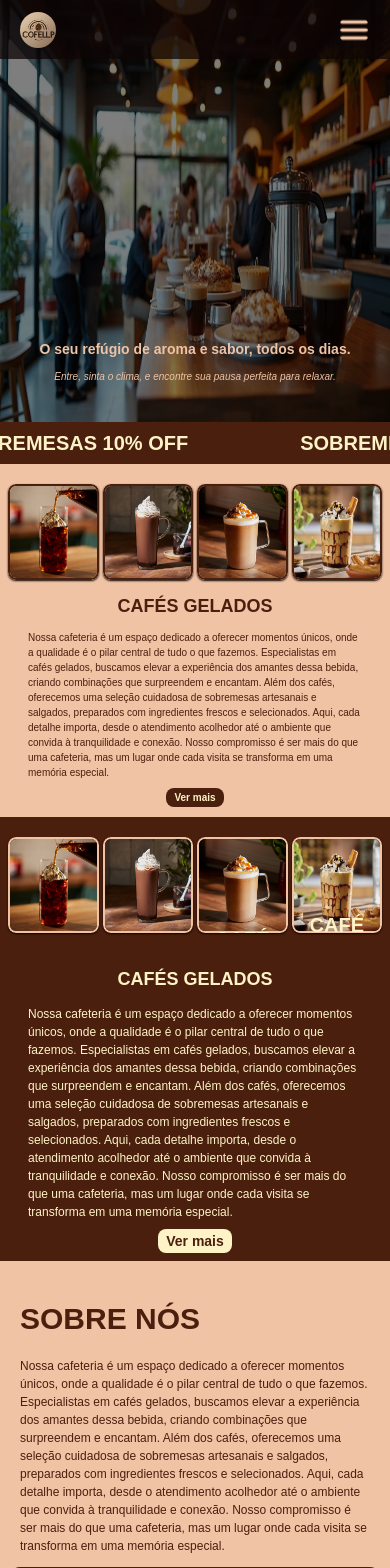
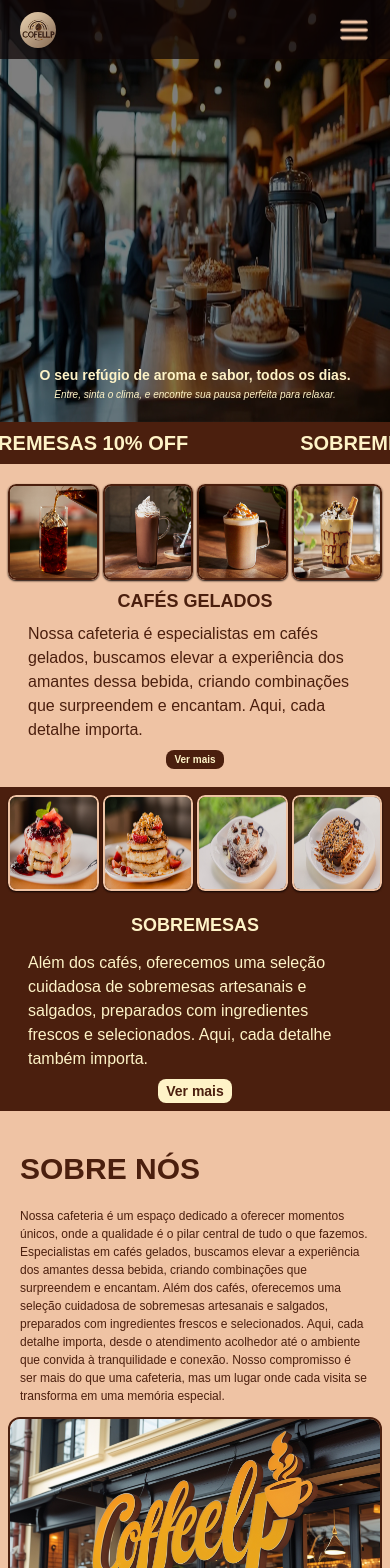
Before and after one commit to DeJotaJ/CoffeeLP, a React (Vite) app: page / in a window 390 px wide. Shown: the top 1568 px of the page. Built offline with nearby package versions, Linux system fonts and the light colour scheme.

Commit message:
Continuando a versão mobile

```diff
--- a/src/components/footer.jsx
+++ b/src/components/footer.jsx
@@ -1,9 +1,9 @@
 export default function Header(){
     return(
         <>
-            <header className="w-full min-h-[15%] py-3 bg-[#0E0504]/100 flex justify-between">
-                <div className="w-1/2 flex items-center">
-                    <div className="w-1/3 h-16 mx-24 flex justify-center items-center">
+            <header className="w-full min-h-[15%] py-3 bg-[#0E0504]/100 flex flex-col md:flex-row justify-between gap-5">
+                <div className="w-full md:w-1/2 flex justify-around items-center flex-wrap md:flex-nowrap gap-5">
+                    <div className="w-full md:w-1/3 h-16 md:mx-24 flex justify-center items-center">
                         <img className="rounded-full w-16 h-16" src="./logo1.jpg" alt="" />
                     </div>
                     <nav className="w-1/3 h-auto flex flex-col justify-evenly text-amber-100 text-base uppercase">
@@ -17,12 +17,12 @@ export default function Header(){
                         <a className="px-1 hover:font-bold font-medium" href="#">E-mail</a>
                     </nav>
                 </div>
-                <div className="w-1/2 h-auto flex flex-col justify-center text-amber-100">
-                    <span>
+                <div className="w-full md:w-1/2 h-auto flex flex-col justify-center text-amber-100">
+                    <span className="w-full py-1 px-2 flex justify-center flex-wrap text-xl">
+                        Desenvolvido por &nbsp; <a href="https://www.instagram.com/_odejota/" className="hover:font-bold"> Djavan </a>
+                    </span>
+                    <span className="w-full py-1 px-2 flex justify-center flex-wrap text-xl">
                         © Copyright by CoffeeLP - Todos os direitos reservados
-                    </span>
-                    <span>
-                        Desenvolvido por <b><a href="#">DeJota</a></b>
                     </span>
                 </div>
             </header>
--- a/src/components/slider.jsx
+++ b/src/components/slider.jsx
@@ -33,15 +33,18 @@ export default function Carousel({array}) {
   }
 
   return (
-    <div id="galeria" className="relative w-[100vw] md:h-auto bg-[#EFC3A4]/0 md:py-5 flex justify-center items-center flex-wrap">
-        <h2 className='w-full my-2 md:my-5 text-3xl uppercase font-semibold text-[#4B1F0E]'>FOTO</h2>
+    <div
+      id="galeria"
+      className="relative w-[100vw] my-2 md:py-5 flex justify-center items-center flex-wrap
+
+    ">
+      <h2 className='w-full my-2 md:my-5 text-3xl uppercase font-semibold text-[#4B1F0E]'>FOTO</h2>
       <button
         onClick={prevImage}
-        className="h-10 md:top-1/2 transform rotate-180 md:-translate-y-1/2 text-[#4B1F0E] p-2 rounded-full"
-      >
+        className="h-10 flex justify-center items-center rotate-180 text-[#4B1F0E] py-2 rounded-full">
         <img src="./setaMarrom.png" alt="" />
       </button>
-      <div className="w-3/5 md:w-[80vw] md:mx-5 px-0 h-full flex justify-around gap-0">
+      <div className="w-3/5 md:w-[80vw] md:mx-5 px-0 h-full flex justify-around">
         {visibleImages.map((image, index) => (
           <div key={index} className="w-full md:w-1/3 mx-1">
             <img
@@ -54,7 +57,7 @@ export default function Carousel({array}) {
       </div>
       <button
         onClick={nextImage}
-        className="h-10 md:top-[50%] transform md:-translate-y-1/2 text-[#4B1F0E] p-2 rounded-full"
+        className="h-10 flex justify-center items-center text-[#4B1F0E] py-2 rounded-full"
       >
         <img src="./setaMarrom.png" alt="" />
       </button>
--- a/src/pages/home/home.jsx
+++ b/src/pages/home/home.jsx
@@ -5,7 +5,7 @@ export default function Home(){
             <div
                 id="inicio"
                 className='relative
-                    w-full h-[50dvh] bg-black/50 flex flex-col justify-start items-start text-[#EFC3A4]
+                    w-full h-[50dvh] bg-black/50 flex flex-col justify-start items-start text-amber-100
                     md:w-[100vw] md:h-[90vh] md:bg-black/40 md:justify-center
                 '>
 
@@ -13,7 +13,7 @@ export default function Home(){
                     <div className="md:hidden w-full h-full md:w-[100vw] md:h-full flex justify-center absolute -z-10">
                         <img className='md:hidden max-w-full h-full' src="/banner02.jpg" alt=""/>
                     </div>
-                    <div className="w-full h-1/4 py-5 space-y-2 md:space-y-5 bottom-0 md:w-1/2 md:bottom-1/2 absolute">
+                    <div className="absolute w-full md:top-1/2 py-5 bottom-0 md:w-1/2 md:bottom-1/2 md:space-y-5">
                         <span className='w-full md:w-[50rem] h-auto py-2.5 md:py-5 text-sm md:text-5xl font-bold'>O seu refúgio de aroma e sabor, todos os dias.</span>
                         <span className='w-full md:w-[50rem] h-auto flex justify-center text-[10px] md:text-xl italic'>Entre, sinta o clima, e encontre sua pausa perfeita para relaxar.</span>
                     </div>
@@ -25,7 +25,7 @@ export default function Home(){
                     .map((_, index) => (
                     <span
                         key={index}
-                        className="flex justify-center items-center px-14 md:px-28 h-full text-[#FEF3C7] text-xl md:text-3xl font-bold whitespace-nowrap"
+                        className="h-full flex justify-center items-center px-14 md:px-28 text-[#FEF3C7] text-xl md:text-3xl font-bold whitespace-nowrap"
                     >
                         SOBREMESAS 10% OFF
                     </span>
--- a/src/pages/produtos/produtos.jsx
+++ b/src/pages/produtos/produtos.jsx
@@ -19,12 +19,12 @@ export default function Produtos(){
 
     const doces = [
 
-        { title: "Café Gelado Preparado", img: "doces/pancakeFrutasVermelhas.jpg", desc: "Café Gelado Preparado é feito com 1/2 xícara de café Black Silk ou 3 colheres de sopa de café instantâneo torrado clássico, adicionado a 3 xícaras de água fria, divididas e Cubos de gelo. Adoçante e Cremeira são opcionais." },
-        { title: "Mocha Gelado", img: "doces/pancakeGranolaMel.jpg", desc: "Mocha Gelado é feito com 1 cápsula Black Silk K-Cup®, preparada na menor configuração, resfriada. 1/2 xícara de leite, 3 a 4 colheres de sopa de xarope de chocolate com sabor de sundae Smucker’s® ou sua cobertura de chocolate favorita da Smucker’s®, além de mais para enfeitar Chantilly ou espuma fria. Granulado de chocolate ou cacau em pó são opcionais."},
-        { title: "Café Gelado com Caramelo", img: "doces/pancakeKinder.jpg", desc: "Café Gelado com Caramelo é feito com 1 colher de chá cheia de café instantâneo torrado clássico, 1 colher de sopa de água fria ou em temperatura ambiente, 1/3 xícara de leite achocolatado, 2 colheres de sopa de xarope de caramelo Smucker’s® Sundae Syrup, mais um pouco extra para enfeitar. 1/4 colher de chá de extrato de baunilha e 6 a 7 cubos de gelo. Chantilly ou espuma fria ou Adoçante, opcionais."},
-        { title: "Café Gelado com Chocolate e Churros", img: "doces/pancakeNutellaCaramelo.jpg" , desc: "Café Gelado com Chocolate e Churros  é feito com 1 colher de chá cheia de café gelado instantâneo ou 1 colher de chá cheia de café instantâneo torrado clássico, 1 colher de sopa de xarope sabor chocolate Smucker's® Sundae Syrup ™, 1 colher de sopa de açúcar mascavo, uma pitada de sal, respingo de água, 3/4 xícara de leite e gelo. Chantilly ou espuma fria."},
-        { title: "Café Gelado Cremoso e Doce", img: "doces/browniedDuo.jpg" , desc: "Café Gelado Cremoso e Doce é feito com 1 cápsula Black Silk K-Cup®, preparada e resfriada ou 1 cápsula K-Cup® de café colombiano, preparada e resfriada, 2 a 3 colheres de sopa de leite condensado adoçado e cubos de gelo."},
-        { title: "Café Gelado com Mel", img: "doces/browniedDoceDeLeite.jpg" , desc: "Café Gelado com Mel é feito com 3/4 xícara de café colombiano preparado e resfriado ou 1 cápsula K-Cup® de café colombiano preparada e resfriada, gelo e um fiozinho de mel. Leite ou creme é opcional."},
+        { title: "Panqueca de Frutas Vermelhas", img: "doces/pancakeFrutasVermelhas.jpg", desc: "Café Gelado Preparado é feito com 1/2 xícara de café Black Silk ou 3 colheres de sopa de café instantâneo torrado clássico, adicionado a 3 xícaras de água fria, divididas e Cubos de gelo. Adoçante e Cremeira são opcionais." },
+        { title: "Panqueca de Granola e Mel", img: "doces/pancakeGranolaMel.jpg", desc: "Mocha Gelado é feito com 1 cápsula Black Silk K-Cup®, preparada na menor configuração, resfriada. 1/2 xícara de leite, 3 a 4 colheres de sopa de xarope de chocolate com sabor de sundae Smucker’s® ou sua cobertura de chocolate favorita da Smucker’s®, além de mais para enfeitar Chantilly ou espuma fria. Granulado de chocolate ou cacau em pó são opcionais."},
+        { title: "Panqueca de Kinder", img: "doces/pancakeKinder.jpg", desc: "Café Gelado com Caramelo é feito com 1 colher de chá cheia de café instantâneo torrado clássico, 1 colher de sopa de água fria ou em temperatura ambiente, 1/3 xícara de leite achocolatado, 2 colheres de sopa de xarope de caramelo Smucker’s® Sundae Syrup, mais um pouco extra para enfeitar. 1/4 colher de chá de extrato de baunilha e 6 a 7 cubos de gelo. Chantilly ou espuma fria ou Adoçante, opcionais."},
+        { title: "Panqueca de Nutella e Caramelo", img: "doces/pancakeNutellaCaramelo.jpg" , desc: "Café Gelado com Chocolate e Churros  é feito com 1 colher de chá cheia de café gelado instantâneo ou 1 colher de chá cheia de café instantâneo torrado clássico, 1 colher de sopa de xarope sabor chocolate Smucker's® Sundae Syrup ™, 1 colher de sopa de açúcar mascavo, uma pitada de sal, respingo de água, 3/4 xícara de leite e gelo. Chantilly ou espuma fria."},
+        { title: "Brownie Duo", img: "doces/browniedDuo.jpg" , desc: "Café Gelado Cremoso e Doce é feito com 1 cápsula Black Silk K-Cup®, preparada e resfriada ou 1 cápsula K-Cup® de café colombiano, preparada e resfriada, 2 a 3 colheres de sopa de leite condensado adoçado e cubos de gelo."},
+        { title: "Brownie de Doce de Leite", img: "doces/browniedDoceDeLeite.jpg" , desc: "Café Gelado com Mel é feito com 3/4 xícara de café colombiano preparado e resfriado ou 1 cápsula K-Cup® de café colombiano preparada e resfriada, gelo e um fiozinho de mel. Leite ou creme é opcional."},
     ];
 
     const cafesImg = cafes.map(image => image.img);
@@ -38,36 +38,40 @@ export default function Produtos(){
 
             <div
                 id='produtos'
-                className='w-[100vw] pt-5
-                    bg-[#EFC3A4]
-                    flex flex-wrap justify-center
+                className='w-[100vw] h-auto pt-5 bg-[#EFC3A4] flex flex-wrap md:justify-center
                 '>
-                <div className="w-full flex md:flex-row flex-col">
-                    <div className="w-full px-2 md:w-1/2 md:min-h-96 md:py-5 md:px-10 flex md:flex-wrap justify-around gap-1 md:justify-center md:gap-7">
+                <div className="w-full flex flex-col md:flex-row">
+                    <div className="
+                        w-full px-2 flex justify-around gap-1
+                        md:w-1/2 md:min-h-96 md:py-5 md:px-10 md:flex-wrap md:justify-center md:gap-7
+                    ">
                         {cafes.slice(0, 4).map((image, index) =>(
-                            <span key={index} className='relative w-28 h-24  md:w-52 md:h-48 md:mx-5 my-0 rounded-lg overflow-y-hidden shadow-[#0E0504] shadow-sm cursor-pointer'>
+                            <span
+                                key={index}
+                                className='relative w-28 h-24 my-0 rounded-lg overflow-y-hidden shadow-[#0E0504] shadow-sm cursor-pointer
+                                            md:w-52 md:h-48 md:mx-5
+                            '
+                            onClick={()=> (setFoco(!foco), setItem(image) )}
+                            >
                                 <img className='peer w-full h-full rounded-lg border-2 border-[#4B1F0E] peer' src={image.img} alt="" />
                                 <div className={`
                                     absolute top-full w-full h-full flex justify-center items-center bg-[#4B1F0E]/80 rounded-lg
                                     text-[#EFC3A4] text-[10px] md:text-xl uppercase font-semibold ${foco ? 'text-black' : ''}
                                     peer-hover:top-0 hover:top-0 transition-* duration-200
                                 `}
-                                onClick={()=> (setFoco(!foco), setItem(image) )}
+
                                 >
                                     {image.title}
                                 </div>
                             </span>
                         ))}
                     </div>
-                    <div className="w-full md:w-1/2 md:min-h-96 flex flex-col justify-center items-center">
-                        <h2 className='h-[20%] py-3 md:py-0 flex items-center text-lg md:text-2xl uppercase font-semibold text-[#4B1F0E]'>
+                    <div className="w-full md:w-1/2 md:min-h-96 flex flex-col justify-start items-center">
+                        <h2 className='h-[20%] py-3 md:py-0 flex items-center text-lg md:text-4xl uppercase font-semibold text-[#4B1F0E]'>
                             Cafés Gelados
                         </h2>
-                        <p className='w-full h-70% px-7 text-[10px] md:text-lg text-[#4B1F0E] text-left md:font-semibold rounded-xl'>
-                            Nossa cafeteria é um espaço dedicado a oferecer momentos únicos, onde a qualidade é o pilar central de tudo o que fazemos.
-                            Especialistas em cafés gelados, buscamos elevar a experiência dos amantes dessa bebida, criando combinações que surpreendem e encantam.
-                            Além dos cafés, oferecemos uma seleção cuidadosa de sobremesas artesanais e salgados, preparados com ingredientes frescos e selecionados.
-                            Aqui, cada detalhe importa, desde o atendimento acolhedor até o ambiente que convida à tranquilidade e conexão. Nosso compromisso é ser mais do que uma cafeteria, mas um lugar onde cada visita se transforma em uma memória especial.
+                        <p className='w-full h-70% px-7 md:text-2xl text-[#4B1F0E] text-left md:font-semibold rounded-xl'>
+                            Nossa cafeteria é especialistas em cafés gelados, buscamos elevar a experiência dos amantes dessa bebida, criando combinações que surpreendem e encantam. Aqui, cada detalhe importa.
                         </p>
                         <h2 className='my-2 md:my-10 py-0.5 px-2 rounded-lg flex items-center text-[10px] md:text-sm font-semibold bg-[#4B1F0E] text-amber-100  cursor-pointer'>
                             Ver mais
@@ -75,30 +79,30 @@ export default function Produtos(){
                     </div>
                 </div>
                 <div className="w-full flex flex-col md:flex-row bg-[#4B1F0E]">
-                    <div className="w-full order-2 md:order-1 md:w-1/2 md:min-h-96 flex flex-col justify-center items-center">
-                        <h2 className='h-[20%] py-3 flex items-center text-lg md:text-2xl uppercase font-semibold text-amber-100'>
-                            Cafés Gelados
+                    <div className="w-full order-2 md:order-1 md:w-1/2 md:min-h-96 flex flex-col justify-start items-center">
+                        <h2 className='h-[30%] py-3 md:py-0 flex items-center text-lg md:text-4xl uppercase font-semibold text-amber-100'>
+                            Sobremesas
                         </h2>
-                        <p className='w-full h-70% px-7 text-[12px] md:text-lg text-amber-100 text-left md:font-semibold rounded-xl'>
-                            Nossa cafeteria é um espaço dedicado a oferecer momentos únicos, onde a qualidade é o pilar central de tudo o que fazemos.
-                            Especialistas em cafés gelados, buscamos elevar a experiência dos amantes dessa bebida, criando combinações que surpreendem e encantam.
-                            Além dos cafés, oferecemos uma seleção cuidadosa de sobremesas artesanais e salgados, preparados com ingredientes frescos e selecionados.
-                            Aqui, cada detalhe importa, desde o atendimento acolhedor até o ambiente que convida à tranquilidade e conexão. Nosso compromisso é ser mais do que uma cafeteria, mas um lugar onde cada visita se transforma em uma memória especial.
+                        <p className=' w-full h-70% px-7 md:text-2xl text-amber-100 text-left md:font-semibold rounded-xl'>
+                            Além dos cafés, oferecemos uma seleção cuidadosa de sobremesas artesanais e salgados, preparados com ingredientes frescos e selecionados. Aqui, cada detalhe também importa.
                         </p>
                         <h2 className='my-2 md:my-10 py-0.5 px-2 rounded-lg flex items-center text-sm font-semibold bg-amber-100 text-[#4B1F0E] cursor-pointer'>
                             Ver mais
                         </h2>
                     </div>
-                    <div className="w-full px-2 order-1 md:order-2 md:w-1/2 py-5 md:min-h-96 md:py-5 md:px-10 flex md:flex-wrap justify-evenly gap-1 md:justify-center md:gap-7">
-                        {cafes.slice(0, 4).map((image, index) =>(
-                            <span key={index} className='relative w-28 h-24  md:w-52 md:h-48 md:mx-5 my-0 rounded-lg overflow-y-hidden shadow-[#0E0504] shadow-sm cursor-pointer'>
+                    <div className="w-full p-2 flex justify-around gap-1 order-1 md:order-2
+                        md:w-1/2 md:min-h-96 md:py-5 md:px-10 md:flex-wrap md:justify-center md:gap-7">
+                        {doces.slice(0, 4).map((image, index) =>(
+                            <span key={index} className='relative w-28 h-24  md:w-52 md:h-48 md:mx-5 my-0 rounded-lg overflow-y-hidden shadow-[#0E0504] shadow-sm cursor-pointer'
+                                onClick={()=> (setFoco(!foco), setItem(image) )}
+                            >
                                 <img className='peer w-full h-full rounded-lg border-2 border-[#EFC3A4] peer' src={image.img} alt="" />
                                 <div className={`
                                     absolute top-full w-full h-full flex justify-center items-center bg-[#4B1F0E]/80 rounded-lg
-                                    text-amber-100 text-xl uppercase font-semibold ${foco ? 'text-black' : ''}
+                                    text-amber-100 text-[10px] md:text-xl uppercase font-semibold ${foco ? 'text-black' : ''}
                                     peer-hover:top-0 hover:top-0 transition-* duration-200
                                 `}
-                                onClick={()=> (setFoco(!foco), setItem(image) )}
+
                                 >
                                     {image.title}
                                 </div>
@@ -106,8 +110,9 @@ export default function Produtos(){
                         ))}
                     </div>
                     </div>
+                    <div className={`w-full h-full md:w-[43vw] md:h-[60vh] flex justify-center items-center absolute bg-black/50 md:bg-black/0 md:z-0 overflow-y-hidden ${foco ? 'block md:left-[3.5vw]' : 'hidden md:-left-[3.5vw]'}`}>
                         <div className={`
-                    md:w-[43vw] md:h-[60vh] md:mt-1 scale-[1%] opacity-0 absolute bg-[#4B1F0E] rounded-2xl
+                            md:w-[43vw] md:h-[60vh] md:mt-1 scale-[1%] opacity-0 bg-[#4B1F0E] rounded-2xl
                             w-full
                             flex flex-col md:flex-row transform duration-300
                             ${foco ? 'scale-[100%] opacity-100 md:left-[3.5vw] md:-mt-0' : 'md:-left-[3.5vw]'}
@@ -124,6 +129,7 @@ export default function Produtos(){
                             </div>
                         </div>
                 </div>
+            </div>
         </>
     )
 }
```
Lines whose indentation alone changed are shown as unchanged.
